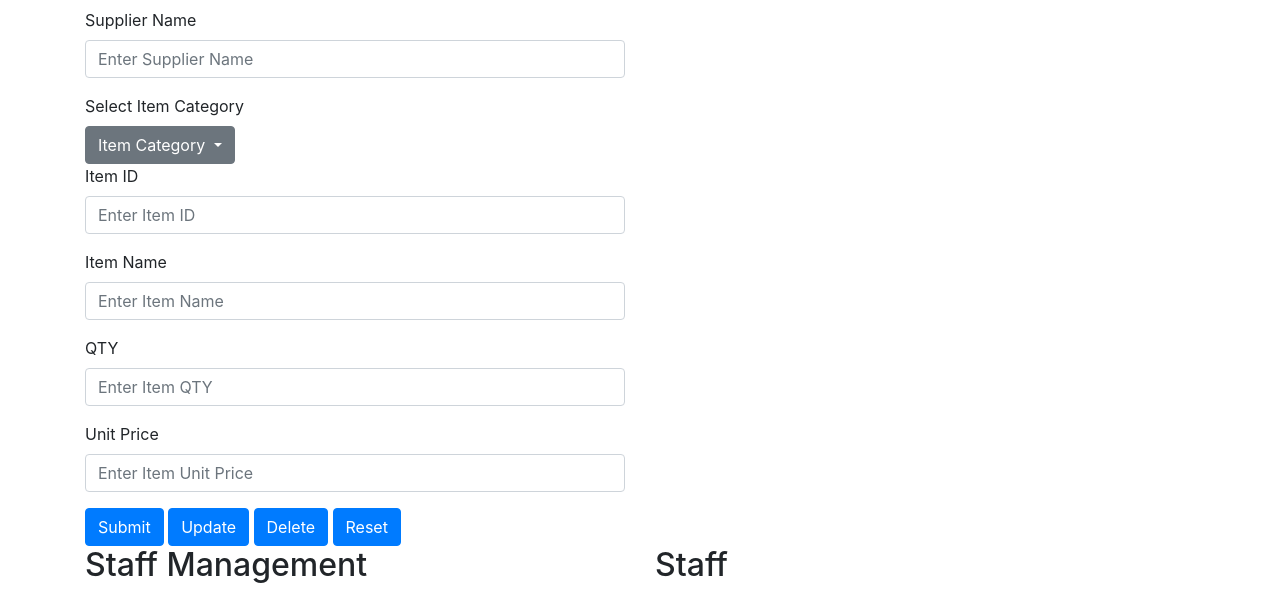
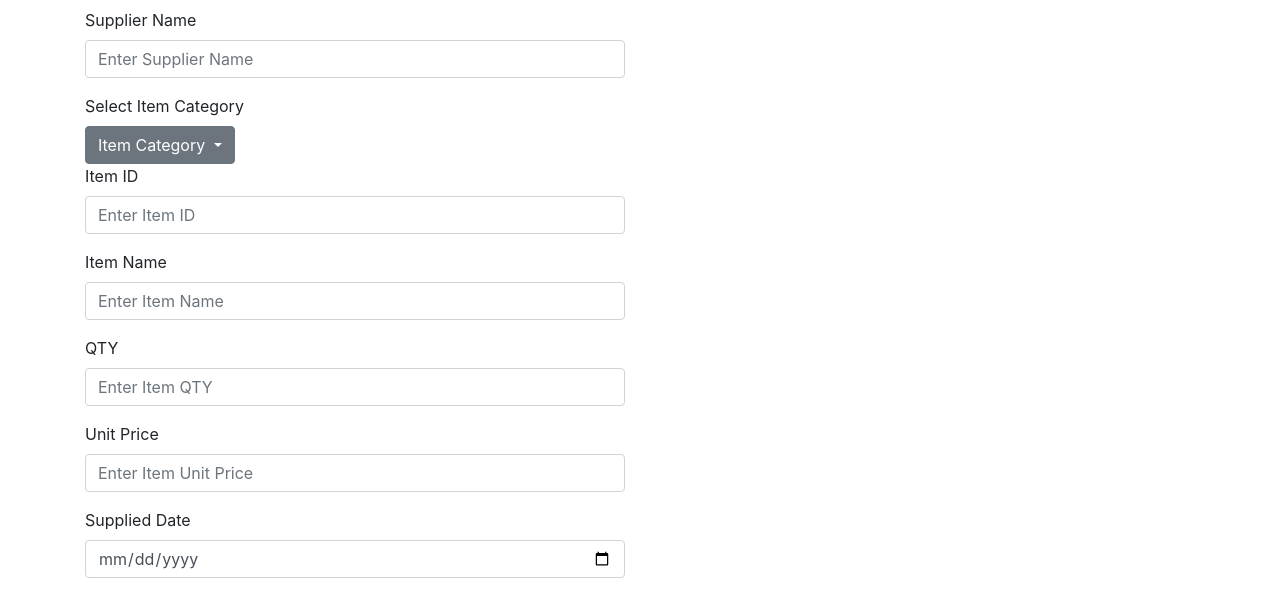
Before and after one commit to Kavishka-Prabashara/RestoRise-Restaurant-and-Bar-Management-System-Web-POS, a plain HTML site: page index.html in a window 1280 px wide. Shown: the part 180-770 px from the top of the page. Drawn offline with nearby package versions, Linux system fonts and the light colour scheme.

Commit message:
Updated main- item Management

```diff
--- a/index.html
+++ b/index.html
@@ -97,6 +97,10 @@
                                 <div class="form-group">
                                     <label for="itemUnitPrice">Unit Price</label>
                                     <input type="text" class="form-control" id="itemUnitPrice" placeholder="Enter Item Unit Price">
+                                </div>
+                                <div class="form-group">
+                                    <label for="suppliedDate">Supplied Date</label>
+                                    <input type="date" class="form-control" id="suppliedDate" placeholder="Enter Supplied Date">
                                 </div>
                                 <button type="submit" id="item-submit" class="btn btn-primary">Submit</button>
                                 <button type="button" id="item-update" class="btn btn-primary">Update</button>
```
